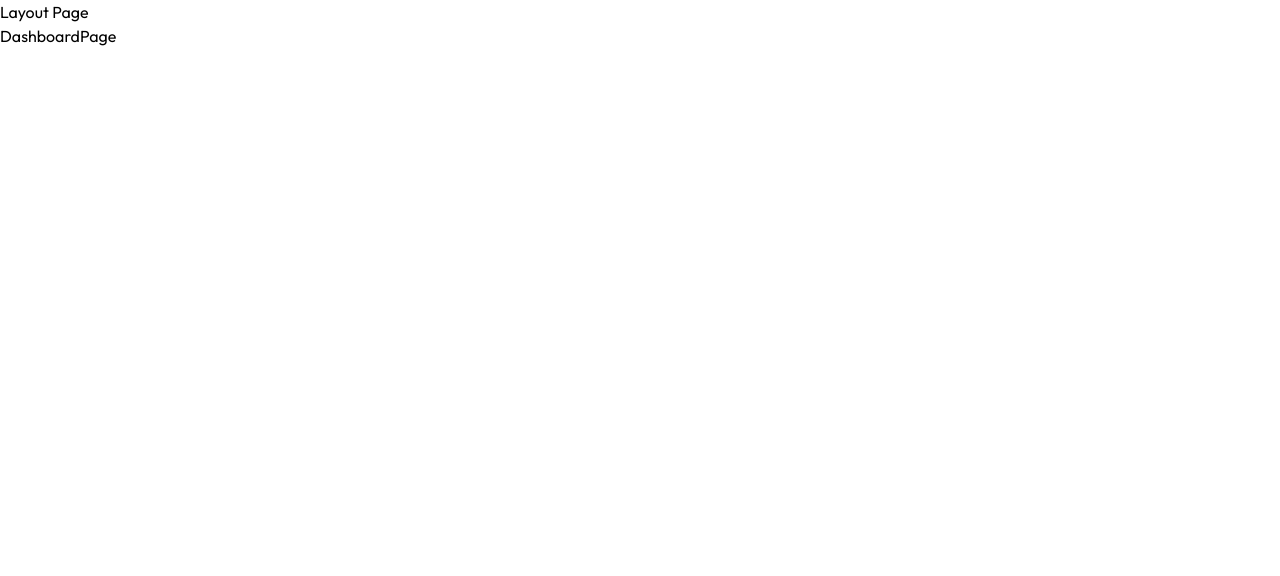
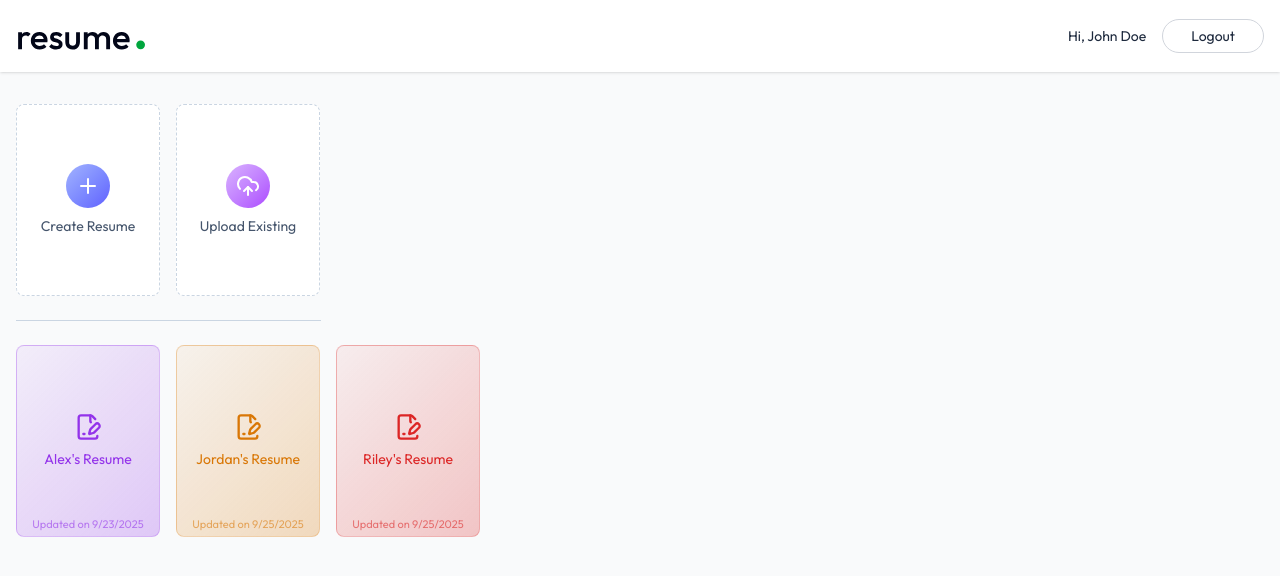
Before and after one commit to theBappy/ResumeCrafters, a React (Vite) app in the folder client/: page /app in a window 1280 px wide. Shown: the top 576 px of the page. Built offline with nearby package versions, Linux system fonts and the light colour scheme.

Commit message:
user dashboard ui

```diff
--- /dev/null
+++ b/client/src/components/navbar.jsx
@@ -0,0 +1,31 @@
+import { Link, useNavigate } from "react-router-dom";
+
+const Navbar = () => {
+  const user = { name: "John Doe" };
+  const navigate = useNavigate();
+
+  const logoutUser = () => {
+    navigate('/')
+  };
+
+  return (
+    <div className="shadow bg-white">
+      <nav className="flex items-center justify-between max-w-7xl mx-auto px-4 py-3.5 text-slate-800 transition-all">
+        <Link to="/">
+          <img src="/logo.svg" alt="logo" className="h-11 w-auto" />
+        </Link>
+        <div className="flex items-center gap-4 text-sm">
+          <p className="max-sm:hidden">Hi, {user?.name}</p>
+          <button
+            onClick={logoutUser}
+            className="bg-white hover:bg-slate-50 border border-gray-300 px-7 py-1.5 rounded-full active:scale-95 translate-all"
+          >
+            Logout
+          </button>
+        </div>
+      </nav>
+    </div>
+  );
+};
+
+export default Navbar;
--- a/client/src/constants/data.js
+++ b/client/src/constants/data.js
@@ -1,26 +1,32 @@
 export const cardsData = [
   {
-            image: 'https://images.unsplash.com/photo-1633332755192-727a05c4013d?q=80&w=200',
-            name: 'Briar Martin',
-            handle: '@neilstellar',
-            date: 'April 20, 2025'
+    image:
+      "https://images.unsplash.com/photo-1633332755192-727a05c4013d?q=80&w=200",
+    name: "Briar Martin",
+    handle: "@neilstellar",
+    date: "April 20, 2025",
   },
   {
-            image: 'https://images.unsplash.com/photo-1535713875002-d1d0cf377fde?q=80&w=200',
-            name: 'Avery Johnson',
-            handle: '@averywrites',
-            date: 'May 10, 2025'
+    image:
+      "https://images.unsplash.com/photo-1535713875002-d1d0cf377fde?q=80&w=200",
+    name: "Avery Johnson",
+    handle: "@averywrites",
+    date: "May 10, 2025",
   },
   {
-            image: 'https://images.unsplash.com/photo-1527980965255-d3b416303d12?w=200&auto=format&fit=crop&q=60',
-            name: 'Jordan Lee',
-            handle: '@jordantalks',
-            date: 'June 5, 2025'
+    image:
+      "https://images.unsplash.com/photo-1527980965255-d3b416303d12?w=200&auto=format&fit=crop&q=60",
+    name: "Jordan Lee",
+    handle: "@jordantalks",
+    date: "June 5, 2025",
   },
   {
-            image: 'https://images.unsplash.com/photo-1522075469751-3a6694fb2f61?w=200&auto=format&fit=crop&q=60',
-            name: 'Avery Johnson',
-            handle: '@averywrites',
-            date: 'May 10, 2025'
+    image:
+      "https://images.unsplash.com/photo-1522075469751-3a6694fb2f61?w=200&auto=format&fit=crop&q=60",
+    name: "Avery Johnson",
+    handle: "@averywrites",
+    date: "May 10, 2025",
   },
 ];
+
+export const colors = ["#9333ea", "#d97706", "#dc2626", "#0284c7", "#16a34a"];
--- a/client/src/pages/dashboard.jsx
+++ b/client/src/pages/dashboard.jsx
@@ -1,9 +1,91 @@
-
+import { useEffect, useState } from "react";
+import {
+  FilePenLineIcon,
+  PencilIcon,
+  PlusIcon,
+  TrashIcon,
+  UploadCloudIcon,
+} from "lucide-react";
+import { dummyResumeData } from "../assets/dummy-resume-data";
+import { colors } from "../constants/data";
 
 const DashboardPage = () => {
+  const [allResumes, setAllResumes] = useState([]);
+  const loadAllResumes = async () => {
+    setAllResumes(dummyResumeData);
+  };
+
+  useEffect(() => {
+    loadAllResumes();
+  }, []);
+
   return (
-    <div>DashboardPage</div>
-  )
-}
+    <div className="">
+      <div className="max-w-7xl mx-auto px-4 py-8">
+        <p className="text-2xl font-medium mb-6 bg-linear-to-r from-slate-600 to-slate-700 bg-clip-text text-transparent sm:hidden">
+          Welcome, John Doe
+        </p>
 
-export default DashboardPage
+        <div className="flex gap-4">
+          <button className="w-full bg-white sm:max-w-36 h-48 flex flex-col items-center justify-center rounded-lg gap-2 text-slate-600 border border-dashed border-slate-300 group hover:border-indigo-500 hover:shadow-lg transition-all duration-300 cursor-pointer">
+            <PlusIcon className="size-11 transition-all duration-300 p-2.5 bg-linear-to-br from-indigo-300 to-indigo-500 text-white rounded-full" />
+            <p className="text-sm group-hover:text-indigo-600 transition-all duration-300">
+              Create Resume
+            </p>
+          </button>
+
+          <button className="w-full bg-white sm:max-w-36 h-48 flex flex-col items-center justify-center rounded-lg gap-2 text-slate-600 border border-dashed border-slate-300 group hover:border-purple-500 hover:shadow-lg transition-all duration-300 cursor-pointer">
+            <UploadCloudIcon className="size-11 transition-all duration-300 p-2.5 bg-linear-to-br from-purple-300 to-purple-500 text-white rounded-full" />
+            <p className="text-sm group-hover:text-purple-600 transition-all duration-300">
+              Upload Existing
+            </p>
+          </button>
+        </div>
+
+        {/* existing resume that has been created */}
+        <hr className="border-slate-300 my-6 sm:w-[305px]" />
+        <div className="grid grid-cols-2 sm:flex flex-wrap gap-4">
+          {allResumes.map((resume, index) => {
+            const baseColor = colors[index % colors.length];
+
+            return (
+              <button
+                key={index}
+                className="relative w-full sm:max-w-36 h-48 flex flex-col items-center justify-center rounded-lg gap-2 border group hover:shadow-lg transition-all duration-300 cursor-pointer"
+                style={{
+                  background: `linear-gradient(135deg, ${baseColor}10, ${baseColor}40)`,
+                  borderColor: baseColor + `40`,
+                }}
+              >
+                <FilePenLineIcon
+                  className="size-7 group-hover:scale-105 transition-all"
+                  style={{ color: baseColor }}
+                />
+                <p
+                  className="text-sm group-hover:scale-105 transition-all px-2 text-center"
+                  style={{ color: baseColor }}
+                >
+                  {resume.title}
+                </p>
+                <p
+                  className="absolute bottom-1 text-[11px] text-slate-400 group-hover:text-slate-500 transition-all duration-300 px-2 text-center"
+                  style={{
+                    color: baseColor + `90`,
+                  }}
+                >
+                  Updated on {new Date(resume.updatedAt).toLocaleDateString()}
+                </p>
+                <div className="absolute top-1 right-1 group-hover:flex items-center hidden">
+                  <TrashIcon className="size-7 p-1.5 hover:bg-white/50 rounded text-slate-700 transition-colors" />
+                  <PencilIcon className="size-7 p-1.5 hover:bg-white/50 rounded text-slate-700 transition-colors" />
+                </div>
+              </button>
+            );
+          })}
+        </div>
+      </div>
+    </div>
+  );
+};
+
+export default DashboardPage;
--- a/client/src/pages/layout.jsx
+++ b/client/src/pages/layout.jsx
@@ -1,10 +1,11 @@
 import { Outlet } from "react-router-dom"
+import Navbar from "../components/navbar"
 
 const LayoutPage = () => {
   return (
     <div>
-      <h1>Layout Page</h1>
-      <div className="text-black">
+      <div className="min-h-screen bg-gray-50">
+        <Navbar />
         <Outlet />
       </div>
     </div>
--- a/client/src/pages/login.jsx
+++ b/client/src/pages/login.jsx
@@ -1,9 +1,101 @@
-
+import React from "react";
+import { Lock, Mail, User2Icon } from "lucide-react";
 
 const LoginPage = () => {
+  const query = new URLSearchParams(window.location.search);
+  const urlState = query.get("state");
+  const [state, setState] = React.useState(urlState || "login");
+
+  const [formData, setFormData] = React.useState({
+    name: "",
+    email: "",
+    password: "",
+  });
+
+  const handleSubmit = async (e) => {
+    e.preventDefault();
+  };
+
+  const handleChange = (e) => {
+    const { name, value } = e.target;
+    setFormData((prev) => ({ ...prev, [name]: value }));
+  };
+
   return (
-    <div>LoginPage</div>
-  )
-}
+    <div className="flex items-center justify-center min-h-screen bg-gray-50">
+      <form
+        onSubmit={handleSubmit}
+        className="sm:w-[350px] w-full text-center border border-gray-300/60 rounded-2xl px-8 bg-white"
+      >
+        <h1 className="text-gray-900 text-3xl mt-10 font-medium">
+          {state === "login" ? "Login" : "Sign up"}
+        </h1>
+        <p className="text-gray-500 text-sm mt-2">Please {state} to continue</p>
+        {state !== "login" && (
+          <div className="flex items-center mt-6 w-full bg-white border border-gray-300/80 h-12 rounded-full overflow-hidden pl-6 gap-2">
+            <User2Icon size={16} color="#6B7280" />
+            <input
+              type="text"
+              name="name"
+              placeholder="Name"
+              className="border-none outline-none ring-0"
+              value={formData.name}
+              onChange={handleChange}
+              required
+            />
+          </div>
+        )}
+        <div className="flex items-center w-full mt-4 bg-white border border-gray-300/80 h-12 rounded-full overflow-hidden pl-6 gap-2">
+          <Mail size={13} color="#6B7280" />
+          <input
+            type="email"
+            name="email"
+            placeholder="Email id"
+            className="border-none outline-none ring-0"
+            value={formData.email}
+            onChange={handleChange}
+            required
+          />
+        </div>
+        <div className="flex items-center mt-4 w-full bg-white border border-gray-300/80 h-12 rounded-full overflow-hidden pl-6 gap-2">
+          <Lock size={13} color="#6B7280" />
+          <input
+            type="password"
+            name="password"
+            placeholder="Password"
+            className="border-none outline-none ring-0"
+            value={formData.password}
+            onChange={handleChange}
+            required
+          />
+        </div>
+        <div className="mt-4 text-left text-green-500">
+          <button className="text-sm" type="reset">
+            Forget password?
+          </button>
+        </div>
+        <button
+          type="submit"
+          className="mt-2 w-full h-11 rounded-full text-white bg-green-500 hover:opacity-90 transition-opacity"
+        >
+          {state === "login" ? "Login" : "Sign up"}
+        </button>
+        <p
+          onClick={() =>
+            setState((prev) => (prev === "login" ? "register" : "login"))
+          }
+          className="text-gray-500 text-sm mt-3 mb-11"
+        >
+          {state === "login"
+            ? "Don't have an account?"
+            : "Already have an account?"}{" "}
+          <a href="#" className="text-green-500 hover:underline">
+            click here
+          </a>
+        </p>
+      </form>
+    </div>
+  );
+};
 
-export default LoginPage
+export default LoginPage;
```
Also changed, not shown: client/src/assets/dummy-resume-data.js (renamed from client/src/assets/assets.js). Lines whose indentation alone changed are shown as unchanged.
